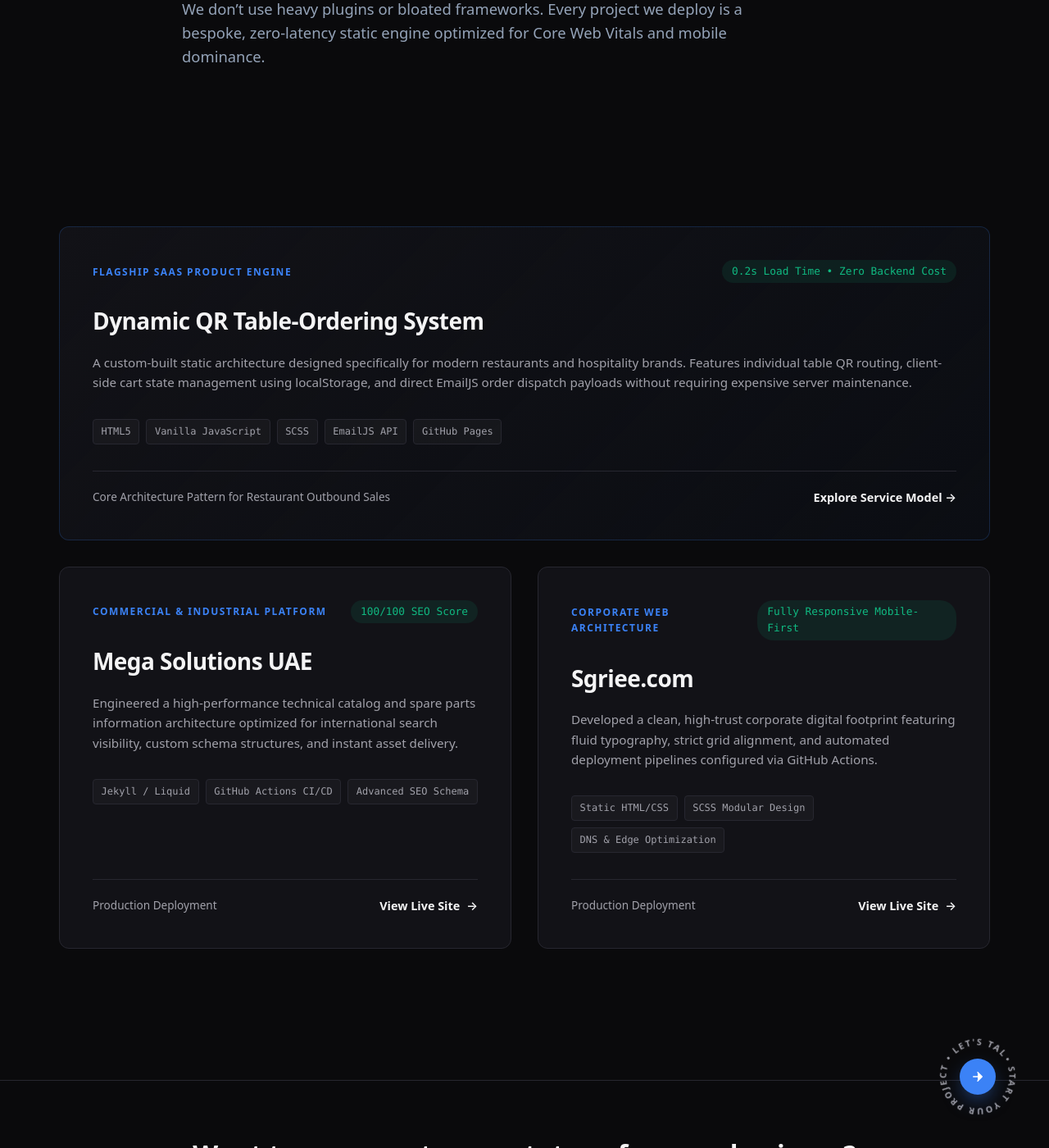
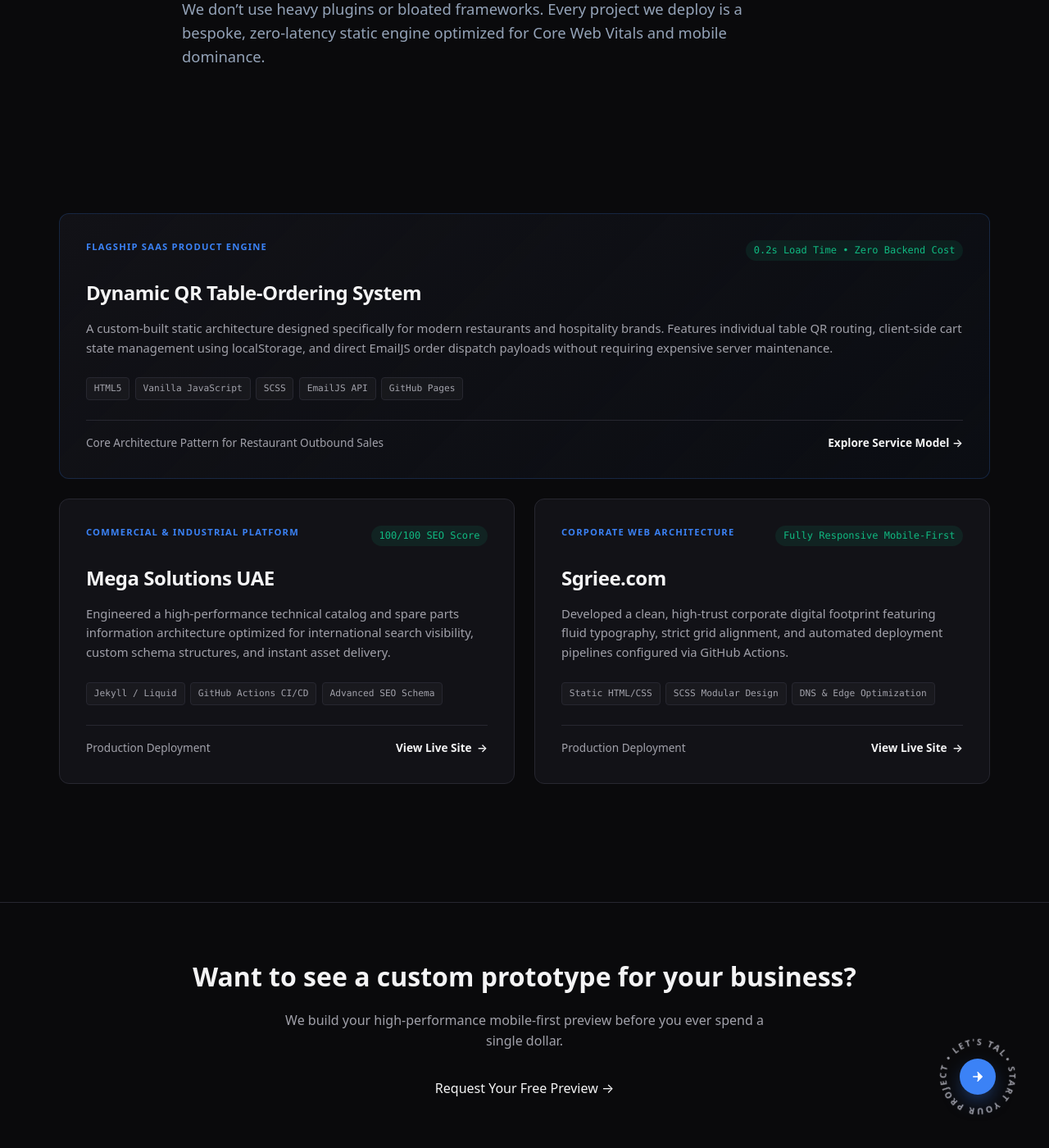
Before and after one commit to Khisal786/SwiftWebSync, a Jekyll site: the page built from work/index.html, in a window 1280 px wide and 1400 px high, scrolled down 357 px. Shown: the whole window at 82% size. Built offline with Jekyll 4.4.1, drawn with Linux system fonts in a browser that asks for light colours.

Commit message:
Add files via upload

```diff
--- a/_sass/components/_work.scss
+++ b/_sass/components/_work.scss
@@ -2,12 +2,13 @@
 .portfolio-grid {
   display: grid;
   grid-template-columns: repeat(12, 1fr);
-  gap: 2rem;
-  margin-top: 3rem;
-  margin-bottom: 4rem;
+  gap: 1.5rem;
+  margin-top: 2rem;
+  margin-bottom: 3rem;
 
   @media (max-width: $breakpoint-md) {
     grid-template-columns: 1fr;
+    gap: 1.25rem;
   }
 }
 
@@ -16,7 +17,7 @@
   background-color: $bg-surface;
   border: 1px solid $border-color;
   border-radius: 12px;
-  padding: 2.5rem;
+  padding: 2rem;
   display: flex;
   flex-direction: column;
   justify-content: space-between;
@@ -29,6 +30,12 @@
     grid-column: span 12;
     background: linear-gradient(135deg, $bg-surface 0%, rgba(59, 130, 246, 0.03) 100%);
     border-color: rgba(59, 130, 246, 0.2);
+  }
+
+  // Tighter padding on mobile viewports for perfect text breathing room
+  @media (max-width: $breakpoint-md) {
+    padding: 1.5rem;
+    grid-column: span 12 !important; // Force full-width single column stack on mobile
   }
 
   &:hover {
@@ -44,54 +51,67 @@
   .portfolio-meta-top {
     display: flex;
     justify-content: space-between;
-    align-items: center;
-    margin-bottom: 1.5rem;
+    align-items: flex-start;
+    gap: 0.75rem;
+    margin-bottom: 1.25rem;
+
+    // Stack or wrap gracefully on very narrow screens if needed
+    @media (max-width: 400px) {
+      flex-direction: column;
+      align-items: flex-start;
+    }
 
     .project-category {
-      font-size: 0.75rem;
+      font-size: 0.7rem;
       text-transform: uppercase;
-      letter-spacing: 1.5px;
+      letter-spacing: 1.2px;
       color: $accent-color;
       font-weight: 700;
+      line-height: 1.4;
     }
 
     .project-metric {
-      font-size: 0.8rem;
+      font-size: 0.75rem;
       font-family: $font-mono;
       color: $success-color;
       background: rgba(16, 185, 129, 0.1);
-      padding: 0.25rem 0.75rem;
+      padding: 0.2rem 0.6rem;
       border-radius: 20px;
+      white-space: nowrap;
     }
   }
 
   h3 {
-    font-size: 1.75rem;
+    font-size: 1.5rem;
     font-weight: 700;
-    margin-bottom: 1rem;
+    margin-bottom: 0.75rem;
     color: $text-main;
     letter-spacing: -0.02em;
+
+    @media (max-width: $breakpoint-md) {
+      font-size: 1.35rem;
+    }
   }
 
   p {
     color: $text-muted;
-    font-size: 0.95rem;
+    font-size: 0.925rem;
     line-height: 1.6;
-    margin-bottom: 2rem;
+    margin-bottom: 1.5rem;
   }
 
   .tech-stack-pills {
     display: flex;
     flex-wrap: wrap;
-    gap: 0.5rem;
-    margin-bottom: 2rem;
+    gap: 0.4rem;
+    margin-bottom: 1.5rem;
 
     span {
-      font-size: 0.75rem;
+      font-size: 0.7rem;
       font-family: $font-mono;
       background: rgba(255, 255, 255, 0.03);
       border: 1px solid $border-color;
-      padding: 0.3rem 0.6rem;
+      padding: 0.25rem 0.55rem;
       border-radius: 4px;
       color: $text-muted;
     }
@@ -101,16 +121,31 @@
     display: flex;
     align-items: center;
     justify-content: space-between;
+    gap: 1rem;
     border-top: 1px solid $border-color;
-    padding-top: 1.25rem;
+    padding-top: 1rem;
+
+    // Stack vertically on mobile so text never crashes into links
+    @media (max-width: 480px) {
+      flex-direction: column;
+      align-items: flex-start;
+      gap: 0.75rem;
+    }
+
+    .action-note {
+      font-size: 0.8rem;
+      color: #a1a1aa;
+      line-height: 1.4;
+    }
 
     .portfolio-link-arrow {
-      font-size: 0.9rem;
+      font-size: 0.85rem;
       font-weight: 600;
       color: $text-main;
       display: inline-flex;
       align-items: center;
-      gap: 0.5rem;
+      gap: 0.4rem;
+      white-space: nowrap;
       transition: transform 0.2s ease, color 0.2s ease;
     }
   }
```
